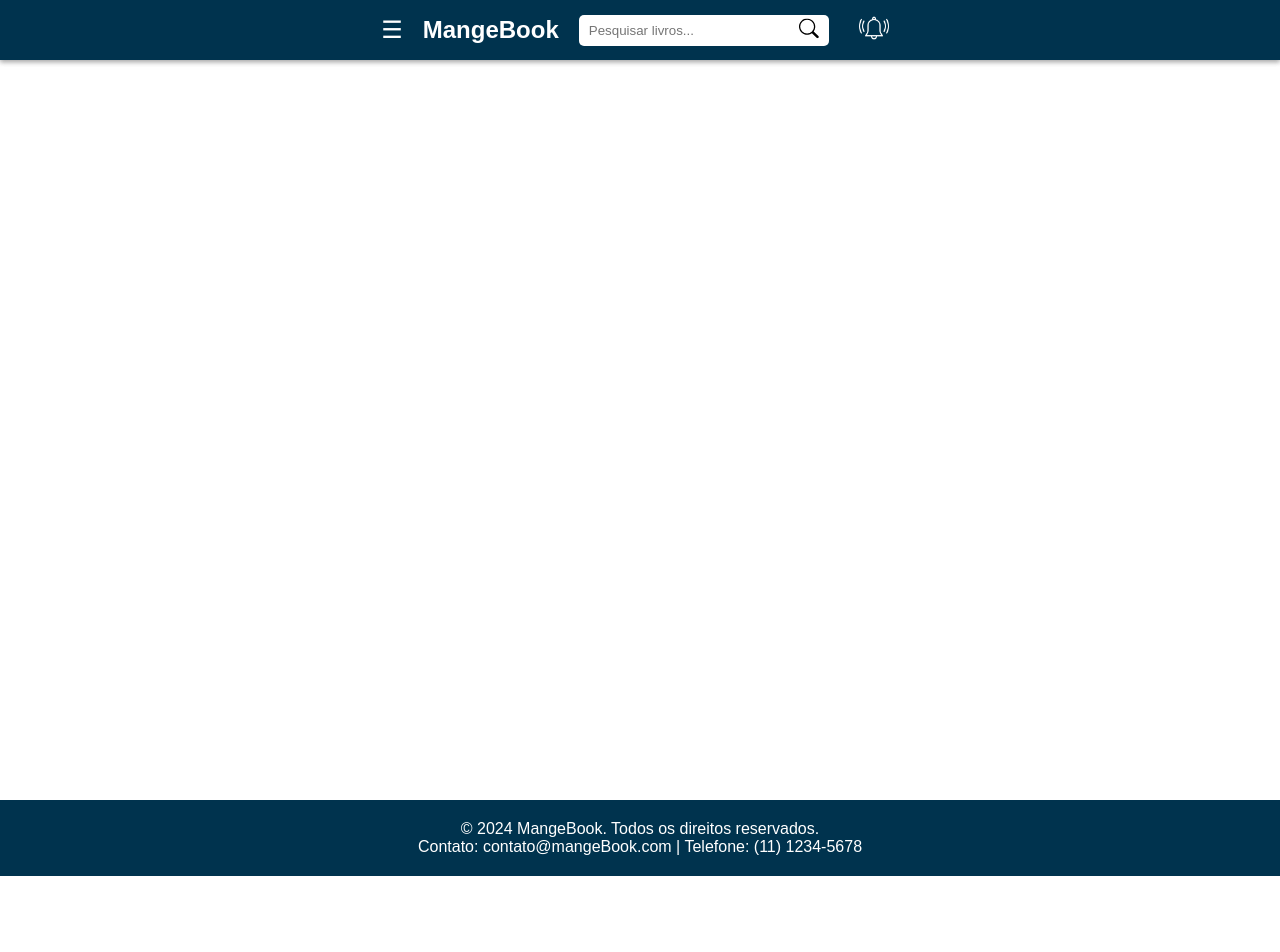
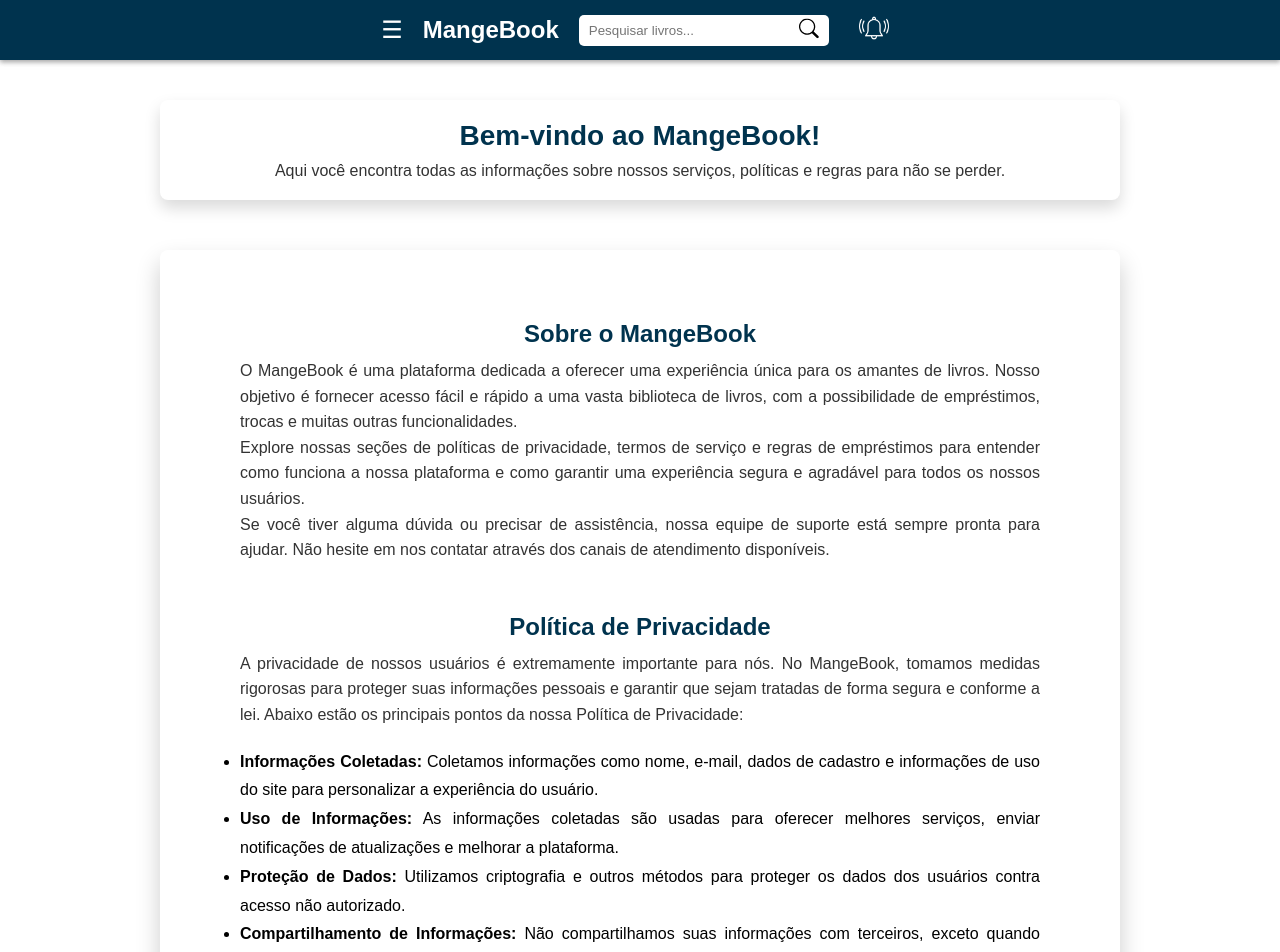
Before and after one commit to LucasSantino/MangeBook, a Vue app in the folder libraryFrontend/user-frontend/: page /sobre in a window 1280 px wide. Shown: the top 952 px of the page. Before the commit the page ends 876 px from the top, so only its background shows below. Built offline with nearby package versions, Linux system fonts and the light colour scheme.

Commit message:
Pagina Sobre.vue
Alteração na estrutura da pagina Sobre.vue;

```diff
--- a/libraryFrontend/user-frontend/src/views/Sobre.vue
+++ b/libraryFrontend/user-frontend/src/views/Sobre.vue
@@ -3,33 +3,182 @@
     <NavBar @toggle-sidebar="toggleSidebar" />
     <SideBar :isSidebarOpen="sidebarOpen" @toggle-sidebar="toggleSidebar" />
     <main>
+      <!-- Container de boas-vindas -->
+      <div class="welcome-container">
+        <h2 class="welcome-title">Bem-vindo ao MangeBook!</h2>
+        <p>Aqui você encontra todas as informações sobre nossos serviços, políticas e regras para não se perder.</p>
+      </div>
+
+      <!-- Container Pai -->
+      <div class="main-container">
+        <!-- Sobre o MangeBook -->
+        <div class="content-container">
+          <h2>Sobre o MangeBook</h2>
+          <p>O MangeBook é uma plataforma dedicada a oferecer uma experiência única para os amantes de livros. Nosso objetivo é fornecer acesso fácil e rápido a uma vasta biblioteca de livros, com a possibilidade de empréstimos, trocas e muitas outras funcionalidades.</p>
+          <p>Explore nossas seções de políticas de privacidade, termos de serviço e regras de empréstimos para entender como funciona a nossa plataforma e como garantir uma experiência segura e agradável para todos os nossos usuários.</p>
+          <p>Se você tiver alguma dúvida ou precisar de assistência, nossa equipe de suporte está sempre pronta para ajudar. Não hesite em nos contatar através dos canais de atendimento disponíveis.</p>
+        </div>
+
+        <!-- Política de Privacidade -->
+        <div class="content-container">
+          <h2>Política de Privacidade</h2>
+          <p>A privacidade de nossos usuários é extremamente importante para nós. No MangeBook, tomamos medidas rigorosas para proteger suas informações pessoais e garantir que sejam tratadas de forma segura e conforme a lei. Abaixo estão os principais pontos da nossa Política de Privacidade:</p>
+          <ul>
+            <li><strong>Informações Coletadas:</strong> Coletamos informações como nome, e-mail, dados de cadastro e informações de uso do site para personalizar a experiência do usuário.</li>
+            <li><strong>Uso de Informações:</strong> As informações coletadas são usadas para oferecer melhores serviços, enviar notificações de atualizações e melhorar a plataforma.</li>
+            <li><strong>Proteção de Dados:</strong> Utilizamos criptografia e outros métodos para proteger os dados dos usuários contra acesso não autorizado.</li>
+            <li><strong>Compartilhamento de Informações:</strong> Não compartilhamos suas informações com terceiros, exceto quando necessário para cumprir a lei ou com sua permissão.</li>
+            <li><strong>Cookies:</strong> Utilizamos cookies para melhorar a experiência de navegação e para analisar o uso do nosso site.</li>
+            <li><strong>Alterações na Política:</strong> Podemos atualizar nossa Política de Privacidade periodicamente. As alterações serão informadas em nosso site.</li>
+          </ul>
+          <p>Se tiver dúvidas sobre nossa política de privacidade, entre em contato conosco.</p>
+        </div>
+
+        <!-- Termos de Serviço -->
+        <div class="content-container">
+          <h2>Termos de Serviço</h2>
+          <p>Os Termos de Serviço do MangeBook descrevem as condições de uso de nossa plataforma e os direitos e deveres dos usuários ao interagir com nossos serviços. Ao utilizar o site, você concorda com os seguintes termos:</p>
+          <ul>
+            <li><strong>Cadastro e Conta:</strong> O usuário deve fornecer informações precisas ao se cadastrar no site e é responsável por manter a confidencialidade de sua conta.</li>
+            <li><strong>Propriedade Intelectual:</strong> Todo o conteúdo do site, incluindo textos, imagens e designs, são propriedade do MangeBook e não podem ser reproduzidos sem permissão.</li>
+            <li><strong>Uso Responsável:</strong> O usuário concorda em usar a plataforma de forma ética e não violar os direitos de outros usuários ou a legislação vigente.</li>
+            <li><strong>Serviços de Empréstimos:</strong> O usuário pode solicitar empréstimos de livros dentro das condições e limitações estabelecidas pela plataforma.</li>
+            <li><strong>Limitação de Responsabilidade:</strong> O MangeBook não se responsabiliza por danos diretos ou indiretos resultantes do uso da plataforma.</li>
+            <li><strong>Rescisão:</strong> O MangeBook se reserva o direito de suspender ou encerrar a conta do usuário que violar os Termos de Serviço.</li>
+          </ul>
+          <p>Ao continuar usando nossos serviços, você aceita essas condições. Se tiver dúvidas ou precisar de esclarecimentos, entre em contato.</p>
+        </div>
+
+        <!-- Regras de Empréstimos -->
+        <div class="content-container">
+          <h2>Regras de Empréstimos</h2>
+          <p>As regras de empréstimos do MangeBook são essenciais para garantir que nossos usuários possam usufruir de nossos serviços de maneira justa e eficiente. Ao solicitar um empréstimo, você concorda com as seguintes regras:</p>
+          <ul>
+            <li><strong>Cadastro e Identificação:</strong> Para solicitar um empréstimo, o usuário deve estar devidamente cadastrado na plataforma e fornecer informações de contato válidas.</li>
+            <li><strong>Limite de Empréstimos:</strong> Cada usuário pode ter no máximo 3 livros emprestados ao mesmo tempo. O prazo de empréstimo é de 15 dias, podendo ser renovado conforme disponibilidade.</li>
+            <li><strong>Condições do Livro:</strong> Os livros emprestados devem ser devolvidos em bom estado. Caso contrário, o usuário será responsável por danos ou perdas.</li>
+            <li><strong>Renovação de Empréstimo:</strong> A renovação do empréstimo depende da disponibilidade do livro e da solicitação do usuário antes do vencimento do prazo.</li>
+            <li><strong>Devolução:</strong> O livro deve ser devolvido no prazo estabelecido. Caso contrário, o usuário poderá ser penalizado com a suspensão temporária de seus direitos de empréstimo.</li>
+            <li><strong>Reserva de Livros:</strong> Caso o livro desejado esteja emprestado, o usuário pode fazer uma reserva para ser notificado quando o livro estiver disponível novamente.</li>
+          </ul>
+          <p>Essas regras garantem o bom funcionamento dos serviços de empréstimo e a equidade para todos os usuários. Em caso de dúvidas, entre em contato com nossa equipe.</p>
+        </div>
+      </div>
     </main>
   </div>
 </template>
 
 <script>
+import NavBar from '@/components/NavBar.vue';
+import SideBar from '@/components/SideBar.vue';
 
-  import NavBar from '@/components/NavBar.vue';
-  import SideBar
-   from '@/components/SideBar.vue';
 export default {
   components: {
     NavBar,
     SideBar,
   },
 
+  data() {
+    return {
+      sidebarOpen: false,
+      dropdown: {},
+    };
+  },
+
   methods: {
     toggleSidebar() {
-        this.sidebarOpen = !this.sidebarOpen;
+      this.sidebarOpen = !this.sidebarOpen;  // Alterna o estado da Sidebar
+    },
+
+    toggleDropdown(menu) {
+      this.dropdown[menu] = !this.dropdown[menu];  // Alterna o estado do dropdown
     },
   },
 };
-
 </script>
 
 <style scoped>
-  /* Adicione seus estilos personalizados aqui */
-  h1 {
+/* Reset de estilo básico */
+* {
+  margin: 0;
+  padding: 0;
+  box-sizing: border-box;
+  font-family: Arial, sans-serif; /* Fonte padrão */
+}
+
+/* Container principal (main) */
+main {
+  width: 90%; /* Utiliza 90% da largura da tela para espaçamentos laterais */
+  max-width: 1000px; /* Largura reduzida para 1000px */
+  margin: 50px auto; /* Centraliza o conteúdo com margem superior e inferior */
+  padding: 20px; /* Espaçamento interno */
+  box-sizing: border-box; /* Garante que o padding não afete a largura */
+}
+
+/* Seção de Boas-vindas */
+.welcome-container {
+  background-color: #fff;
+  padding: 20px;
+  text-align: center;
+  margin: 30px auto 30px auto; /* Margem superior de 30px */
+  border-radius: 8px;
+  box-shadow: 0 8px 16px rgba(0, 0, 0, 0.15); /* Box-shadow levemente reduzido */
+  width: 100%; /* Garante que ocupe 100% da largura disponível */
+  max-width: 1000px; /* Mesma largura máxima que o main */
+  box-sizing: border-box; /* Garante que padding não afete a largura */
+}
+
+/* Título e parágrafo da seção de boas-vindas */
+.welcome-title {
+  font-size: 28px;
+  margin-bottom: 10px;
   color: #00334e;
 }
+
+.welcome-container p {
+  font-size: 16px;
+  color: #333;
+}
+
+/* Seção de Conteúdo */
+.main-container {
+  background-color: #fff;
+  padding: 20px;
+  border-radius: 8px;
+  box-shadow: 0 12px 24px rgba(0, 0, 0, 0.2); /* Aumenta a sombra superior */
+  margin-top: 50px; /* Reduz o espaçamento superior */
+  width: 100%; /* Garante que ocupe 100% da largura disponível */
+  max-width: 1000px; /* Mesma largura máxima que o main e o welcome-container */
+  box-sizing: border-box; /* Garante que padding não afete a largura */
+}
+
+/* Containers de conteúdo */
+.content-container {
+  max-width: 800px; /* Largura reduzida para 800px */
+  margin: 0 auto 30px auto; /* Centraliza e dá espaçamento inferior */
+  width: 100%; /* Garante que ocupe 100% da largura disponível */
+}
+
+/* Títulos e parágrafos dos containers de conteúdo */
+.content-container h2 {
+  font-size: 24px;
+  margin-bottom: 10px;
+  color: #00334e;
+  margin-top: 50px; /* Adiciona o espaçamento superior para os títulos */
+  text-align: center; /* Centraliza os títulos */
+}
+
+.content-container p {
+  font-size: 16px;
+  color: #333;
+  line-height: 1.6;
+  text-align: justify; /* Justifica o texto dos parágrafos */
+}
+
+/* Listas dentro das seções */
+.content-container ul {
+  text-align: justify; /* Justifica o texto das listas */
+  margin-top: 20px;
+  line-height: 1.8;
+}
 </style>
```
Lines whose indentation alone changed are shown as unchanged.
